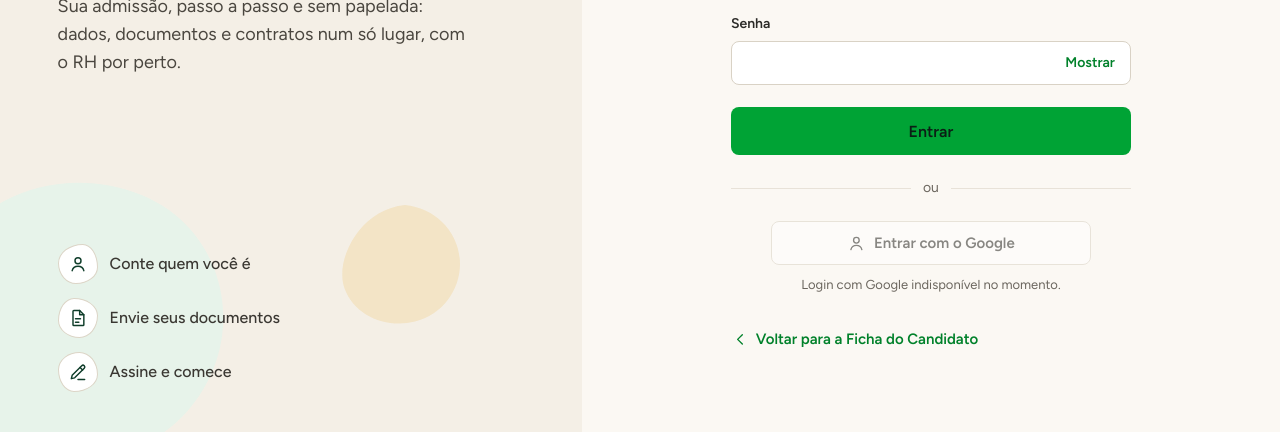
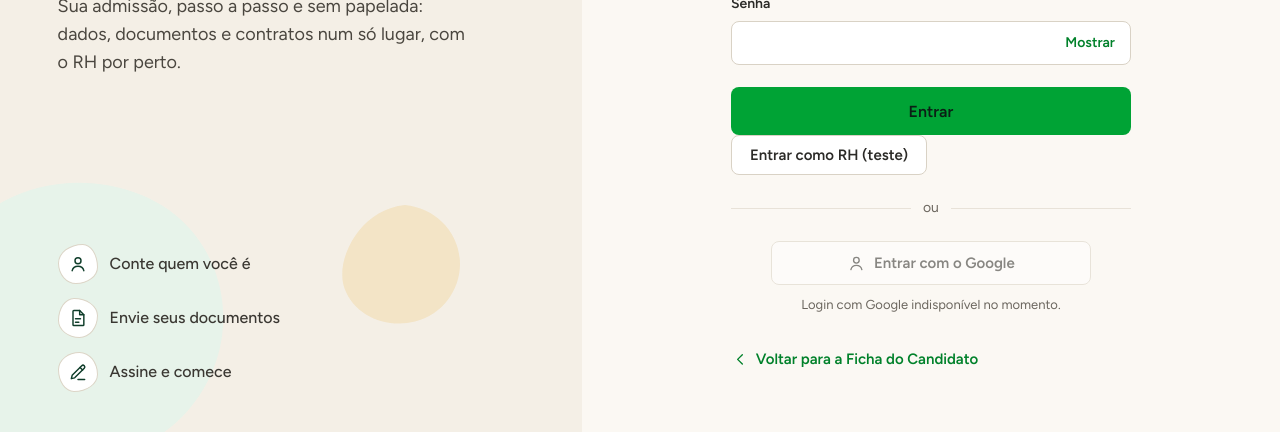
Before and after one commit to vitorfgnascimento/OnboardingDigital, a website: page public/login.html in a window 1280 px wide. Shown: the part 368-800 px from the top of the page. Drawn offline with Linux system fonts and the light colour scheme; no server answers.

Commit message:
feat(login): botao de acesso rapido do RH de testes em localhost
- novo botao "Entrar como RH (teste)" na tela de login: preenche
  rh@onboarding.local e a senha publica do README e envia o mesmo
  formulario de login
- so aparece em localhost, 127.0.0.1 e [::1]; em qualquer outro endereco
  (ex.: producao na Vercel) permanece oculto

```diff
--- a/public/login.html
+++ b/public/login.html
@@ -305,6 +305,8 @@
             <input type="password" id="loginSenha" autocomplete="current-password" required minlength="6">
           </div>
           <button type="submit" class="btn btn-primario">Entrar</button>
+          <!-- Acesso rápido do RH de testes: só aparece em localhost (ambiente de desenvolvimento). -->
+          <button type="button" class="btn btn-secundario" id="btnAcessoRapidoRh" hidden>Entrar como RH (teste)</button>
         </form>
 
         <!-- FORMULÁRIO: CADASTRO MANUAL -->
@@ -557,6 +559,21 @@
       }
     });
 
+    // Acesso rápido do RH de testes (rh@onboarding.local, senha pública do README):
+    // preenche os campos e envia o mesmo formulário de login. Só existe em
+    // localhost/127.0.0.1 - em qualquer outro endereço o botão continua oculto.
+    (function () {
+      const hosts = ['localhost', '127.0.0.1', '[::1]'];
+      if (!hosts.includes(window.location.hostname)) return;
+      const botao = document.getElementById('btnAcessoRapidoRh');
+      botao.hidden = false;
+      botao.addEventListener('click', () => {
+        document.getElementById('loginEmail').value = 'rh@onboarding.local';
+        document.getElementById('loginSenha').value = 'onboarding123';
+        formEntrar.requestSubmit();
+      });
+    })();
+
     // O botão "Criar Conta" só é liberado depois que o checkbox de aceite dos
     // Termos de Uso/Política de Privacidade é marcado (LGPD - Momento 1).
     const checkAceiteTermos = document.getElementById('checkAceiteTermos');
```
